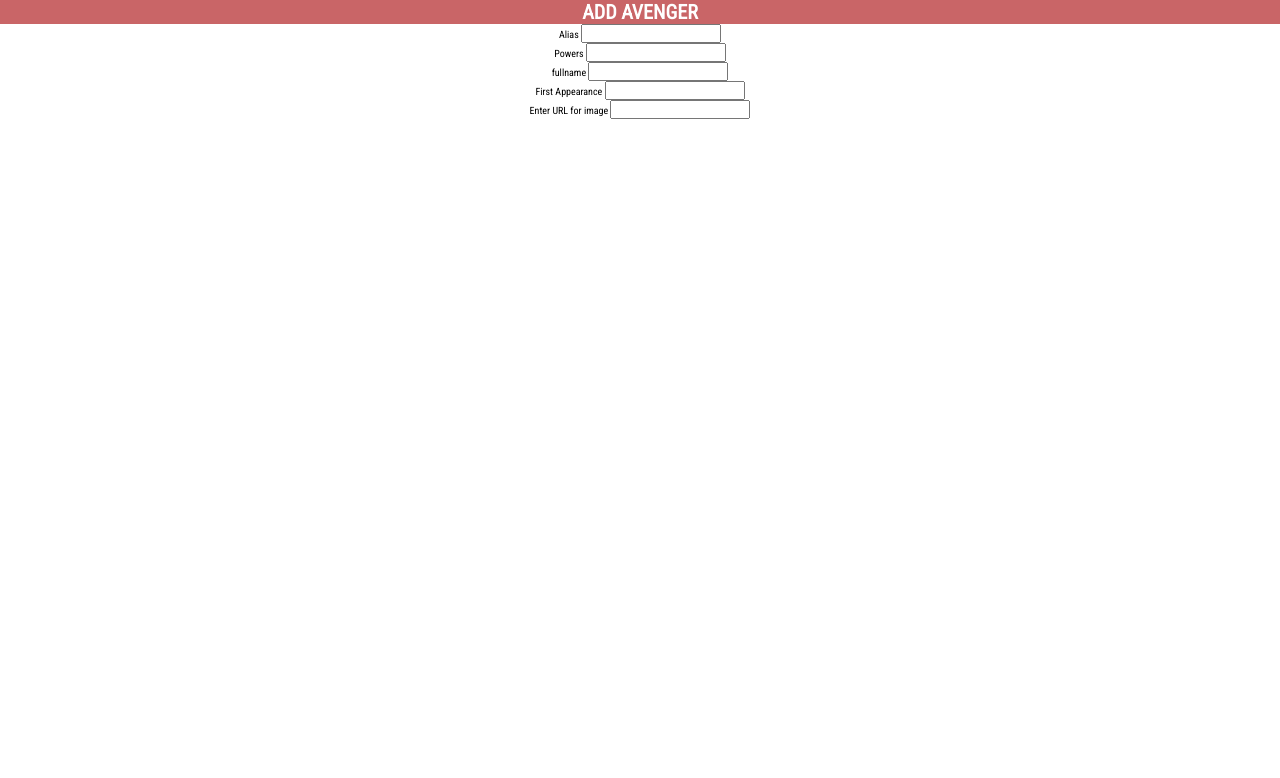
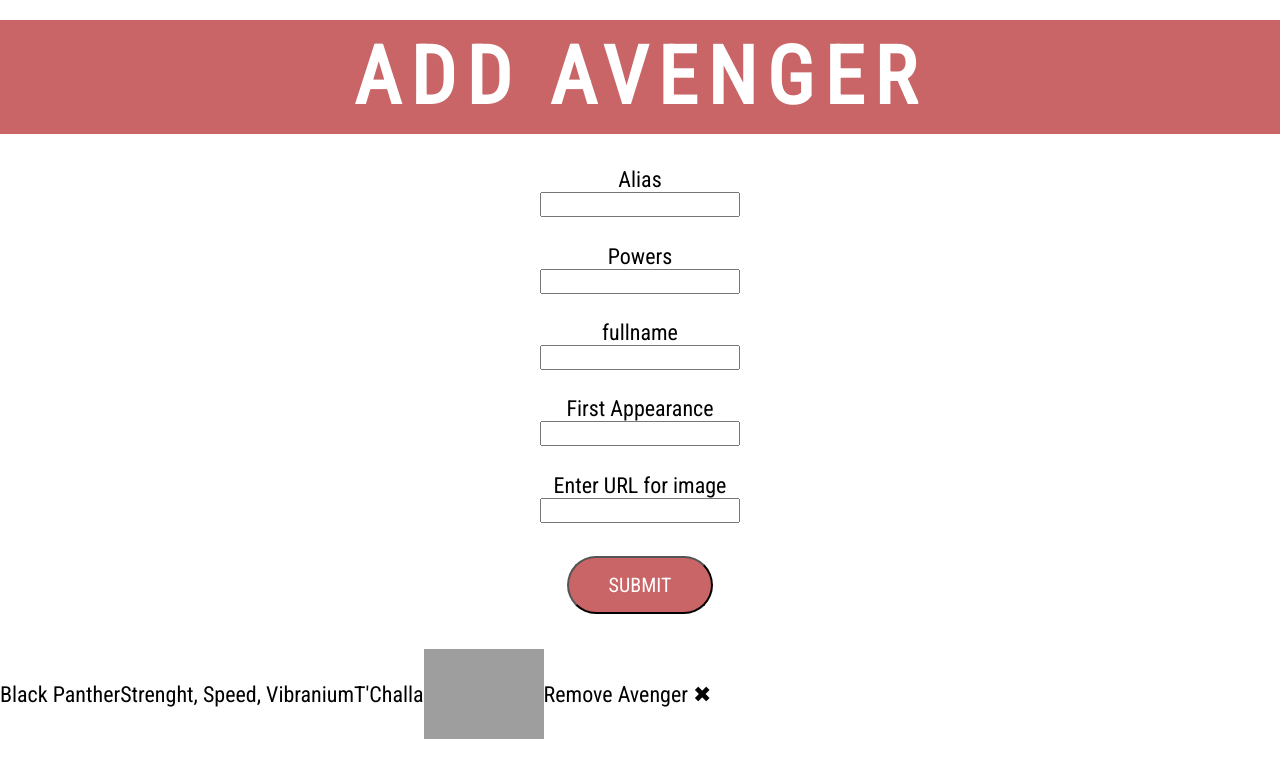
Before and after one commit to ilsalareb1/Avengers---App, a plain HTML site: page index.html in a window 1280 px wide. Drawn offline with Linux system fonts and the light colour scheme; grey boxes are pictures that could not be loaded.

Commit message:
Add files via upload

```diff
--- a/app.js
+++ b/app.js
@@ -1,9 +1,9 @@
-console.log('work pls');
+
 
 //list of avengers
 
 const avengers = [];
-
+/*
 // get user input
 
 
@@ -25,15 +25,22 @@ console.log(ironMan);
 
 //push into array
 
-function addAvenger(alias, identity, powers, firstAppearance){
-    /* let a = new Avenger(alias, identity, powers, firstAppearance); */
+/* function addAvenger(alias, identity, powers, firstAppearance){
+    /* let a = new Avenger(alias, identity, powers, firstAppearance);
     avengers.push(new Avenger(alias, identity, powers, firstAppearance));
 }
 
 addAvenger('Captain America', 'Steve Rogers', 'Freedom', 1941);
 
-console.log(avengers);
+console.log(avengers); */
 
 
 
-//display objects on screen
+//display objects on screen */
+
+const form = documnet.querySelector('#hero-form');//could also getElementByID
+const userAlias = document.querySelector('#alias');
+const userPowers = document.querySelector('#powers');
+const userFullname = document.querySelector('#full-name');
+const userFirstAppearance = document.querySelector('#first-appearnance');
+const userImage = document.querySelector('#image');
--- a/index.html
+++ b/index.html
@@ -36,7 +36,40 @@
                 <label for = "image">Enter URL for image</label>
                 <input type="text" id="image" class="text-box">
             </div>
+            <div class="hero-form-input">
+                <input type="submit" value="submit" class="btn btn-red">
+            </div>
+
         </form>
+    </div>
+
+    <div class="display">
+        <div class="display-avenger">
+            <div class="display-alias">
+                Black Panther
+            </div>
+
+            <div class="display-powers">
+                Strenght, Speed, Vibranium
+            </div>
+
+            <div class="display-name">
+                T'Challa
+            </div>
+
+            <div class="first-appearance">
+
+            </div>
+
+            <div class="display-image">
+                <img src="https://cdn.vox-cdn.com/thumbor/q-2sSjgnbVgJnqULYyfEf2JL8Xo=/0x0:915x610/1200x800/filters:focal(377x20:523x166)/cdn.vox-cdn.com/uploads/chorus_image/image/58796435/boseman.0.jpg">
+            </div>
+
+            <div class="remove-avenger">
+                <p class="remove-avenger">Remove Avenger &#10006; </p>
+            </div>
+
+        </div>
     </div>
 
 
--- a/style.css
+++ b/style.css
@@ -11,14 +11,16 @@ html{
 
 .banner{
     text-align:center;
-    margin: 2 rem auto;
+    margin: 2rem auto;
+    padding-top: 1rem;
+    padding-bottom: 1rem;
     background-color: #c96567;
     color:white;
     height:60 vh;
     /*viewport height*/
-    font-size: 4 rem;
     text-transform:uppercase;
-    letter-spacing:1 rem;
+    letter-spacing:1rem;
+    font-size:4rem;
 }
 
 .user-input{
@@ -33,4 +35,74 @@ html{
     flex-direction: column;
     justify-content: center;
     align-items:center;
+    height: 60vh;
+    font-size: 2.2rem;
 }
+
+
+.text-box{
+    height:2.5rem;
+    width: 20rem;
+
+}
+.hero-form-input{
+    display:flex;
+    flex-direction: column;
+    justify-content: center;
+    align-items:center;
+    margin:1rem;
+    height: 10vh;
+
+}
+
+.btn, .btn:link, .btn:visited {
+    text-transform: uppercase;
+    text-decoration: none;
+    padding: 1.5rem 4.0rem;
+    display: inline-block;
+    margin: 1rem;
+    font-size: 2rem;
+    border-radius: 10rem;
+    transition: all .2s;
+    position: relative;
+    animation: moveInBottom .5s ease-out .75s;
+    animation-fill-mode: backwards;
+    }
+    .btn:hover{
+    transform: translateY(-.3rem);
+    box-shadow: 0 1.0rem 2rem rgba(0,0,0.2);
+
+    }
+    .btn:active{
+    transform: translateY(-1px);
+    box-shadow: 0 .5rem 1rem rgba(0,0,0.2);
+    }
+
+    .btn-red{
+        background-color: #c96567;
+        color:white;
+    }
+
+    .display{
+        display:flex;
+        align-items:center;
+        justify-content: space-between;
+        height: 10rem;
+        font-size:2.2rem;
+        widows: 80vh;
+        margin: 1rem auto;
+
+    }
+
+    .display-avenger{
+        display:flex;
+        align-items:center;
+        justify-content: space-between;
+        height: 10rem;
+        font-size: 2.2rem;
+        widows: 100%;
+    }
+
+    .display-image img{
+        height: 9rem;
+    }
```
